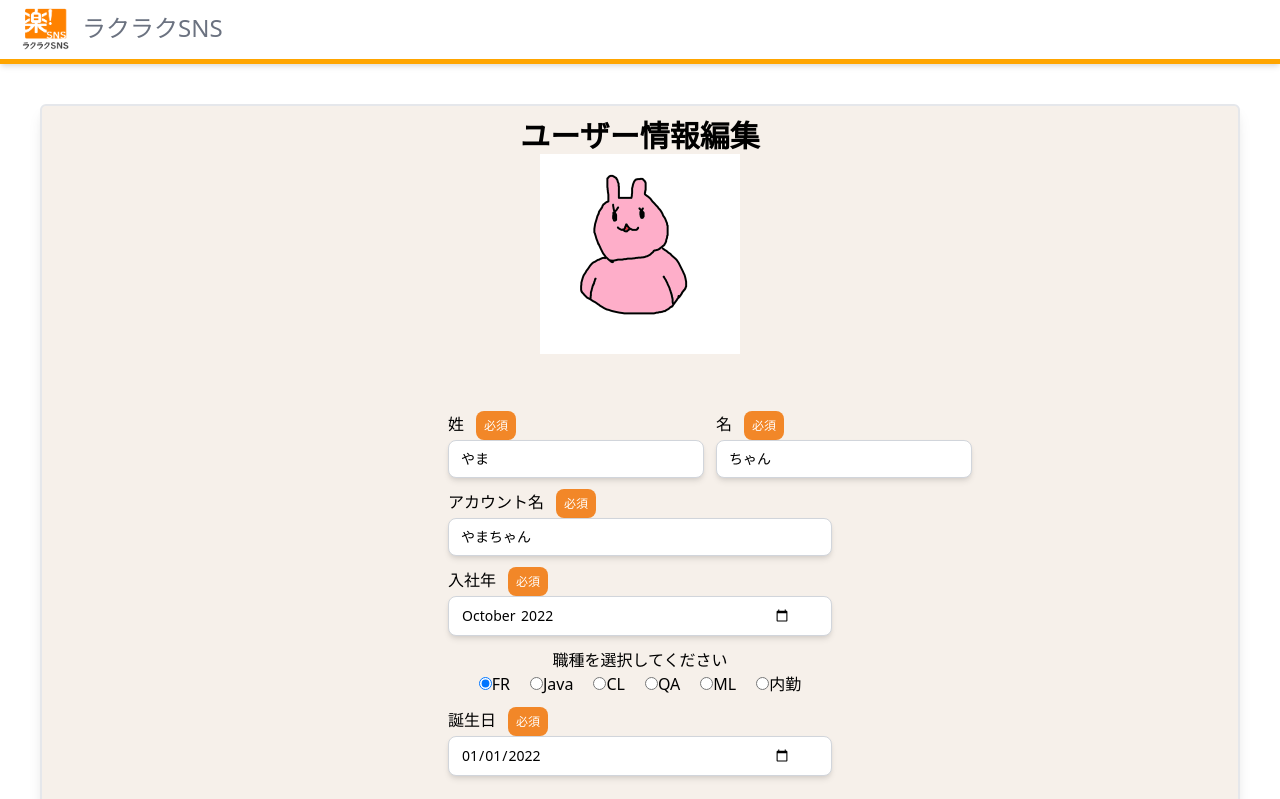
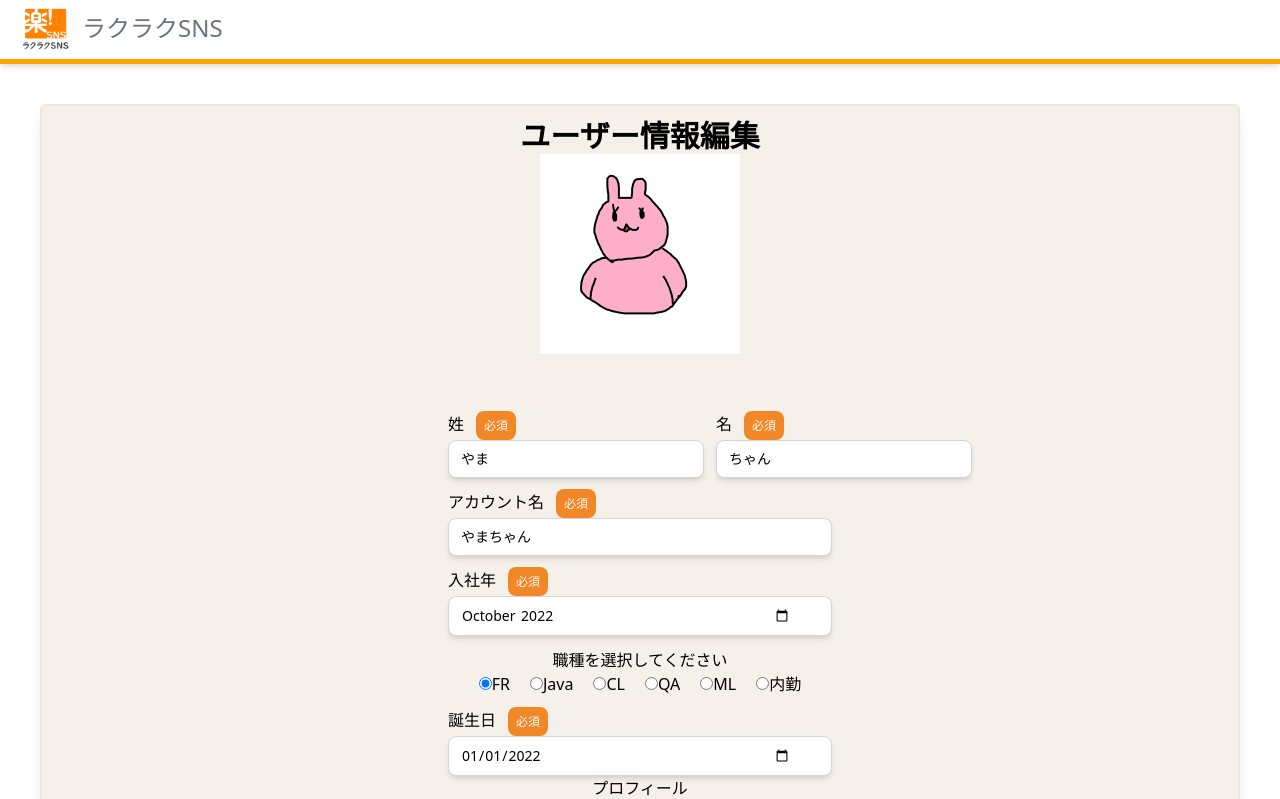
Before and after one commit to suzu1997/rakus-sns-app, a Next.js app: page /user/edit in a window 1280 px wide. Shown: the top 799 px of the page. Built offline with nearby package versions, Linux system fonts and the light colour scheme.

Commit message:
ユーザ情報編集画面に自己紹介入力欄追加

```diff
--- a/src/components/Form/TextArea.tsx
+++ b/src/components/Form/TextArea.tsx
@@ -2,11 +2,14 @@ import { ChangeEventHandler, FC, memo } from "react";
 
 type Props = {
   label?: string; // 必要ならラベル名を渡せる
-  value: string; // 入力値
+  value?: string; // 入力値
   rows: number; // 列数
   cols: number; // 行数
   placeholder?: string; // 必要ならplaceholderを渡せる
-  onChange: ChangeEventHandler<HTMLTextAreaElement>;
+  onChange?: ChangeEventHandler<HTMLTextAreaElement>;
+  errorMessage?: string;
+  // eslint-disable-next-line @typescript-eslint/no-explicit-any
+  registers?: any;
 };
 
 /**
--- a/src/pages/user/edit.tsx
+++ b/src/pages/user/edit.tsx
@@ -7,6 +7,7 @@ import * as yup from "yup";
 import { yupResolver } from "@hookform/resolvers/yup";
 import { Radio } from "../../components/Form/Radio";
 import { useForm } from "react-hook-form";
+import { TextArea } from "../../components/Form/TextArea";
 
 /**
  * ユーザー情報編集画面
@@ -46,6 +47,7 @@ const Edit: NextPage = () => {
     birthDate: yup.string().required("誕生日を入力してください"),
     //職種のバリデーション
     service: yup.string().required("職種を選択してください"),
+    profile: yup.string().max(140, "自己紹介は140文字以内で入力してください"),
   });
 
   // バリデーション機能を呼び出し
@@ -63,6 +65,7 @@ const Edit: NextPage = () => {
       hireDate: "2022-10",
       birthDate: "2022-01-01",
       service: "FR",
+      profile: "とても元気です",
     },
   });
 
@@ -173,6 +176,14 @@ const Edit: NextPage = () => {
                 />
               </div>
 
+              <TextArea
+                label="プロフィール"
+                rows={3}
+                cols={3}
+                errorMessage={errors.profile?.message}
+                registers={register("profile")}
+              />
+
               <div className="flex gap-3 mt-10 mb-10">
                 <Button
                   label="更新"
```
